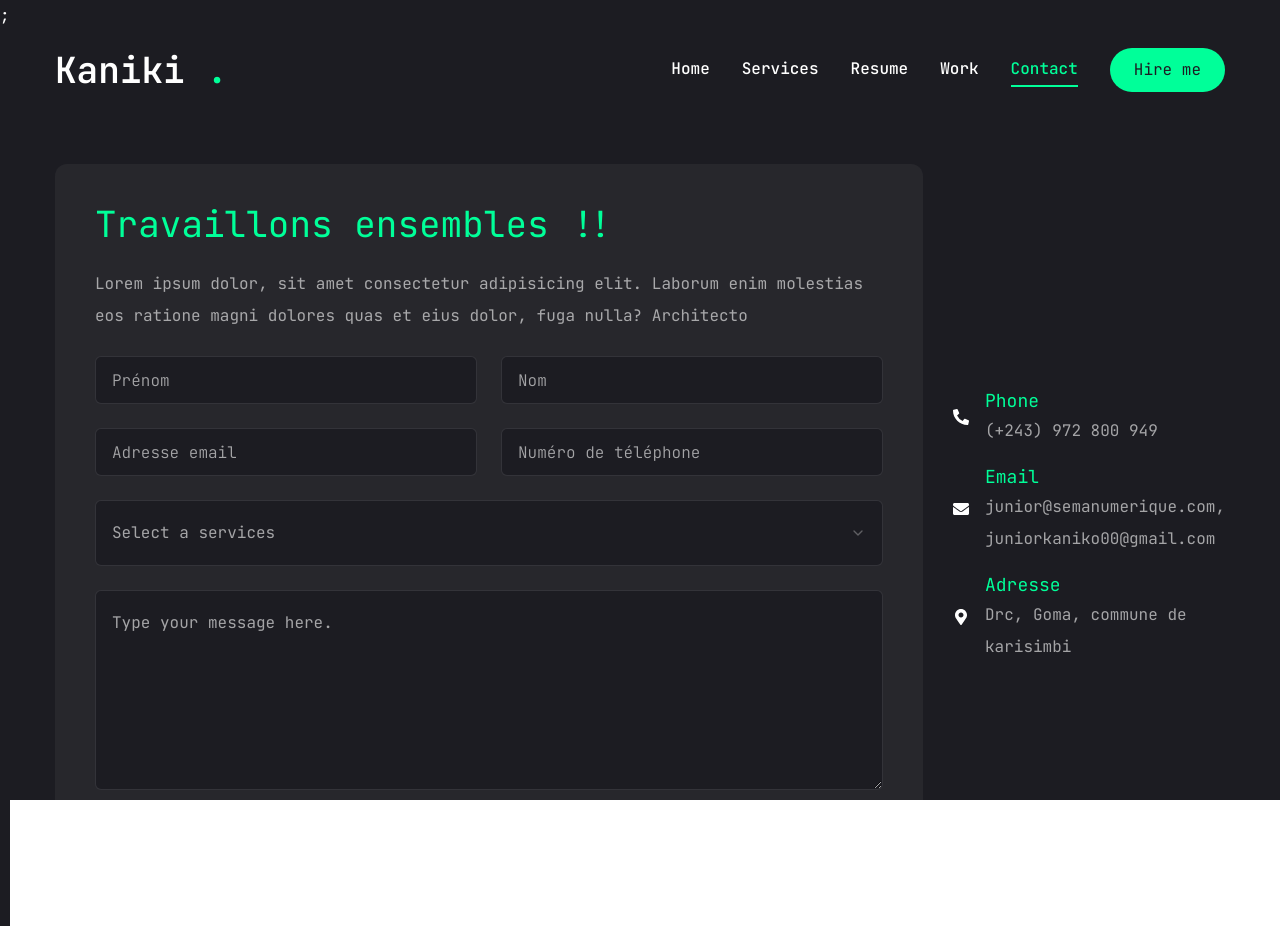
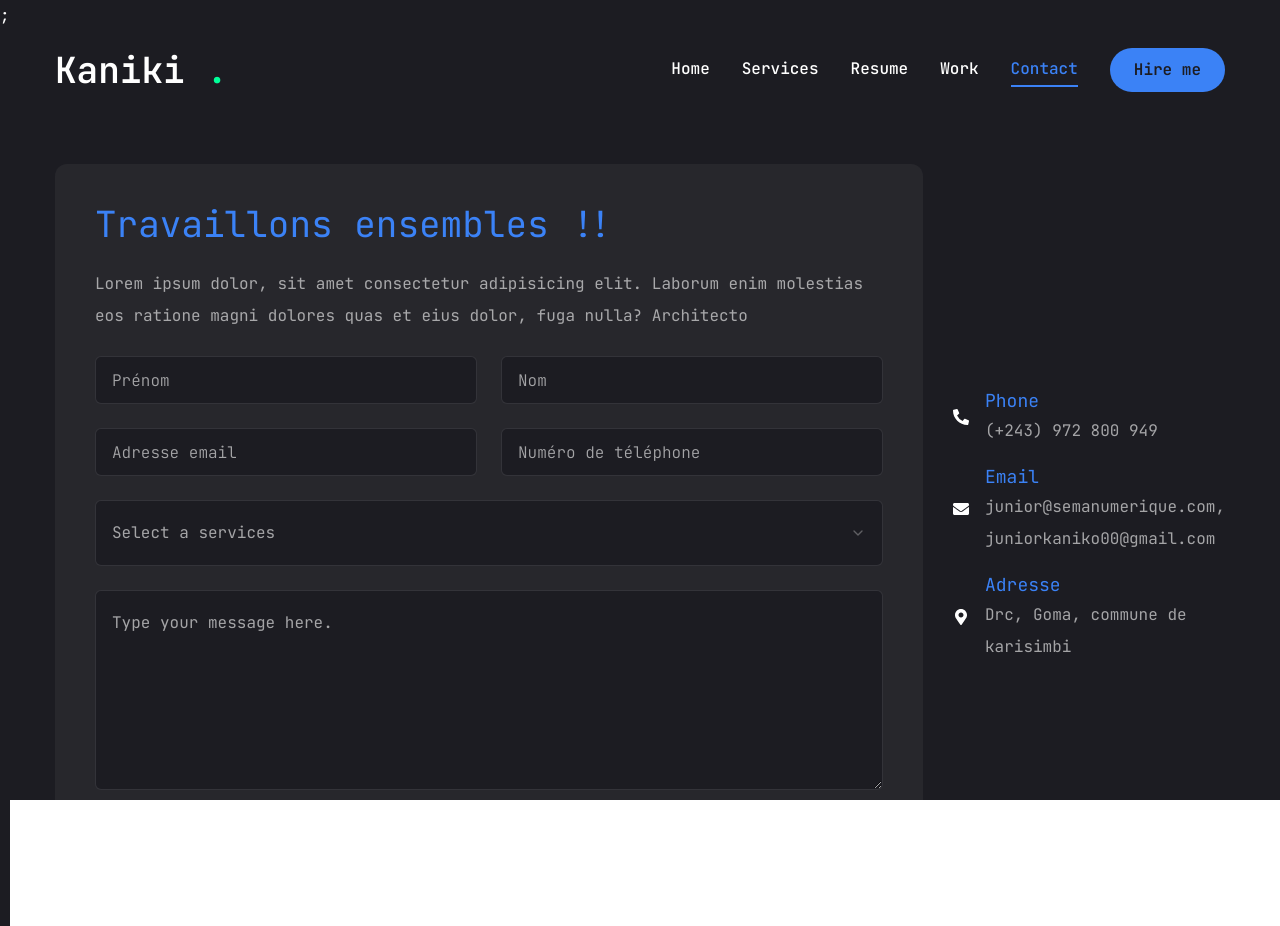
Before and after one commit to Juniorkaniki/portfolio, a Next.js app: page /contact in a window 1280 px wide. Built offline with nearby package versions, Linux system fonts and the light colour scheme.

Commit message:
change de couleur et button dwonloards

```diff
--- a/app/contact/page.jsx
+++ b/app/contact/page.jsx
@@ -95,14 +95,14 @@ const Contact = () => {
               className="flex flex-col gap-6 p-10 bg-[#27272c] rounded-xl"
               onSubmit={handleSubmit}
             >
-              <h3 className="text-4xl text-accent">Travaillons ensembles !!</h3>
+              <h3 className="text-4xl text-blue-500 ">Travaillons ensembles !!</h3>
               <p className="text-white/60">
                 Lorem ipsum dolor, sit amet consectetur adipisicing elit.
                 Laborum enim molestias eos ratione magni dolores quas et eius
                 dolor, fuga nulla? Architecto
               </p>
               {/* hidden input for redirection */}
-              <input type="hidden" name="_next" value="https://your-website.com/thank-you" />
+              <input type="hidden" name="_next" value="https://semanumerique.com" />
               {/* inputs */}
               <div className="grid grid-cols-1 md:grid-cols-2 gap-6">
                 <Input type="text" placeholder="Prénom" name="firstName" onChange={handleChange} value={formData.firstName} />
@@ -143,7 +143,7 @@ const Contact = () => {
                 <div key={index} className="flex items-center mb-4">
                   <div className="mr-4">{item.icon}</div>
                   <div>
-                    <h4 className="text-lg text-accent">{item.title}</h4>
+                    <h4 className="text-lg text-blue-500">{item.title}</h4>
                     <p className="text-white/60">{item.description}</p>
                   </div>
                 </div>
@@ -154,7 +154,7 @@ const Contact = () => {
         {successMessage && (
           <div className="fixed inset-0 flex items-center justify-center bg-black bg-opacity-50">
             <div className="bg-white p-6 rounded-lg shadow-lg text-center">
-              <p className="text-xl text-accent">{successMessage}</p>
+              <p className="text-xl text-blue-500">{successMessage}</p>
               <Button size="md" className="mt-4" onClick={() => setSuccessMessage('')}>Close</Button>
             </div>
           </div>
--- a/app/page.jsx
+++ b/app/page.jsx
@@ -2,30 +2,37 @@ import Photo from "@/components/Photo";
 import Social from "@/components/Social";
 import Stats from "@/components/Stats";
 import { Button } from "@/components/ui/button";
-
 import { FiDownload } from "react-icons/fi";
 
+const DownloadButton = () => {
+  const handleDownload = () => {
+    const pdfUrl = "/assets/pdf/ton-fichier.pdf"; // Chemin vers ton fichier PDF dans le dossier public
+    const link = document.createElement("a");
+    link.href = pdfUrl;
+    link.download = "ton-fichier.pdf"; // Nom du fichier téléchargé
+    link.click();
+  };}
 const Home = () => {
+
   return (
     <section className="h-full">
       <div className="container mx-auto h-full">
-        <div className="flex flex-col xl:flex-row items-center justeify-between xl:pt-8 xl:pd-24">
-          {/* text*/}
-          <div className="text-center xl:text-left order-2 xl:order-none ">
-            <span className="text-xl">Software Developper</span>
+        <div className="flex flex-col xl:flex-row items-center justify-between xl:pt-8 xl:pd-24">
+          {/* text */}
+          <div className="text-center xl:text-left order-2 xl:order-none mb-8 xl:mb-0">
+            <span className="text-xl">Software Developer</span>
             <h1 className="h1 mb-4">
-              hello I'm <br />{" "}
-              <span className="text-accent">Kaniki Junior</span>
+              Hello, I'm <br /> <span className="text-blue-500">Kaniki Junior</span>
             </h1>
-            <p className="max-w-[500px] mb-9 text-white/70 ">
-              I excel at crafting elegant digital experiences and I am
-              proficient in various programming languages amd technogies
+            <p className="max-w-[500px] mb-9 text-white/70">
+              I excel at crafting elegant digital experiences and I am proficient in various programming languages and technologies.
             </p>
             <div className="flex flex-col xl:flex-row items-center gap-8">
               <Button
                 variant="outline"
                 size="lg"
                 className="uppercase flex items-center gap-2"
+                onClick={handleDownload} // Appel de la fonction handleDownload lors du clic sur le bouton
               >
                 <span>Download CV</span>
                 <FiDownload className="text-xl" />
@@ -33,20 +40,20 @@ const Home = () => {
               <div className="mb-8 xl:mb-0">
                 <Social
                   containerStyles="flex gap-8"
-                  iconStyles="w-9 h-9 border border-accent rounded-full flex justify-center items-center text-accent text-base hover:bg-accent hover:text-primary hover:transition-all duration-500"
+                  iconStyles="w-9 h-9 border border-blue-500 rounded-full flex justify-center items-center text-blue-500 text-base hover:bg-blue-500 hover:text-primary hover:transition-all duration-500"
                 />
               </div>
             </div>
           </div>
 
-          {/*photo*/}
+          {/* photo */}
           <div className="order-1 xl:order-none mb-8 xl:mb-0">
-          <Photo  />
+            <Photo />
           </div>
         </div>
       </div>
-      <br/>
-      <br/>
+      <br />
+      <br />
       <Stats />
     </section>
   );
--- a/components/Nav.jsx
+++ b/components/Nav.jsx
@@ -8,7 +8,6 @@ const links = [
     name: "home",
     path: "/",
   },
-
   {
     name: "services",
     path: "/services",
@@ -30,6 +29,7 @@ const links = [
 const Nav = () => {
   const pathname = usePathname();
   console.log(pathname);
+
   return (
     <nav className="flex gap-8">
       {links.map((link, index) => {
@@ -37,9 +37,10 @@ const Nav = () => {
           <Link
             href={link.path}
             key={index}
-            className={`${ link.path === pathname && "text-accent border-b-2 border-accent"}
-            capitalize font-medium hover:text-accent transition-all`
-            }
+            className={`
+              ${link.path === pathname && "text-blue-500 border-b-2 border-blue-500"}
+              capitalize font-medium hover:text-blue-500 transition-all
+            `}
           >
             {link.name}
           </Link>
--- a/components/Stats.jsx
+++ b/components/Stats.jsx
@@ -4,20 +4,20 @@ import CountUp from "react-countup";
 
 const stats = [
   {
-    num: 12,
-    text: "Years of experience",
+    num: 3,
+    text: "Ans d'expérience",
   },
   {
-    num: 26,
-    text: "Projects completekd ",
+    num: 2,
+    text: "Projects complets ",
   },
   {
-    num: 8,
-    text: "Technologies mastered",
+    num: 3,
+    text: "Technologies maîtrisées",
   },
   {
-    num: 500,
-    text: "Code commits",
+    num: 6,
+    text: "projets en cours",
   },
 ];
 const Stats = () => {
--- a/components/ui/button.jsx
+++ b/components/ui/button.jsx
@@ -1,18 +1,18 @@
-import * as React from "react"
-import { Slot } from "@radix-ui/react-slot"
+import * as React from "react";
+import { Slot } from "@radix-ui/react-slot";
 import { cva } from "class-variance-authority";
 
-import { cn } from "@/lib/utils"
+import { cn } from "@/lib/utils";
 
 const buttonVariants = cva(
-  "inline-flex items-center justify-center whitespaces-nwrap rounded-full text-base font-sembold ring-offset-white transition-colors",
+  "inline-flex items-center justify-center whitespace-nowrap rounded-full text-base font-semibold ring-offset-white transition-colors",
   {
     variants: {
       variant: {
-        default: "bg-accent text-primary hover:bg-accent-hover",
-        primary:'bg-primary text-white',
-        outline:"border border-accent bg-transparent text-accent hover:bg-accent hover:text-primary",
-        },
+        default: "bg-blue-500 text-primary hover:bg-blue-600", // Correction: changé 'bg-accent' et 'bg-accent-hover' en 'bg-blue-500' et 'bg-blue-600'
+        primary: "bg-primary text-white",
+        outline: "border border-blue-500 bg-transparent text-blue-500 hover:bg-blue-500 hover:text-primary", // Correction: changé 'border-accent' et 'text-accent' en 'border-blue-500' et 'text-blue-500'
+      },
       size: {
         default: "h-[44px] px-6",
         md: "h-[48px] px-6",
@@ -24,17 +24,18 @@ const buttonVariants = cva(
       size: "default",
     },
   }
-)
+);
 
 const Button = React.forwardRef(({ className, variant, size, asChild = false, ...props }, ref) => {
-  const Comp = asChild ? Slot : "button"
+  const Comp = asChild ? Slot : "button";
   return (
-    (<Comp
+    <Comp
       className={cn(buttonVariants({ variant, size, className }))}
       ref={ref}
-      {...props} />)
+      {...props}
+    />
   );
-})
-Button.displayName = "Button"
+});
+Button.displayName = "Button";
 
-export { Button, buttonVariants }
+export { Button, buttonVariants };
--- a/components/ui/input.jsx
+++ b/components/ui/input.jsx
@@ -6,7 +6,7 @@ const Input = React.forwardRef(({ className, type, ...props }, ref) => {
     <input
       type={type}
       className={cn(
-        "flex h-[48px] rounded-md border border-white/10 focus:border-accent font-light bg-primary px-4 py-5 text-base placeholder:text-white/60 outline-none",
+        "flex h-[48px] rounded-md border border-white/10 focus:border-blue-500 font-light bg-primary px-4 py-5 text-base placeholder:text-white/60 outline-none",
         className
       )}
       ref={ref}
```
